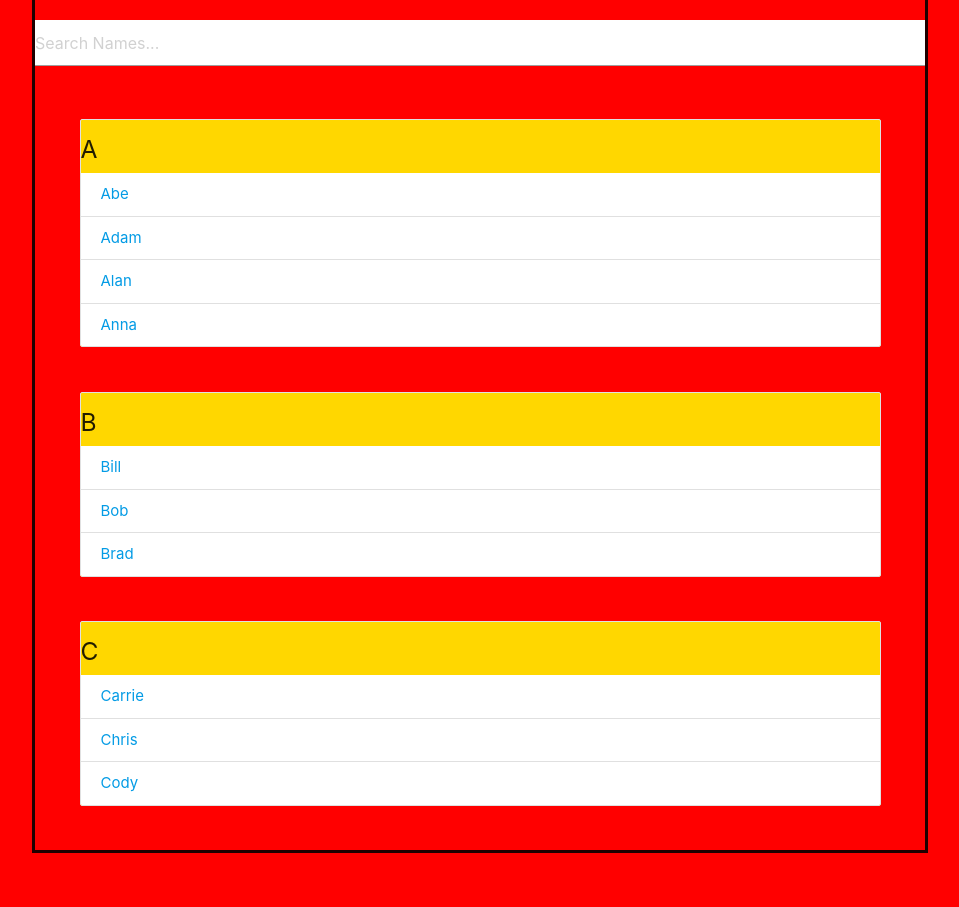
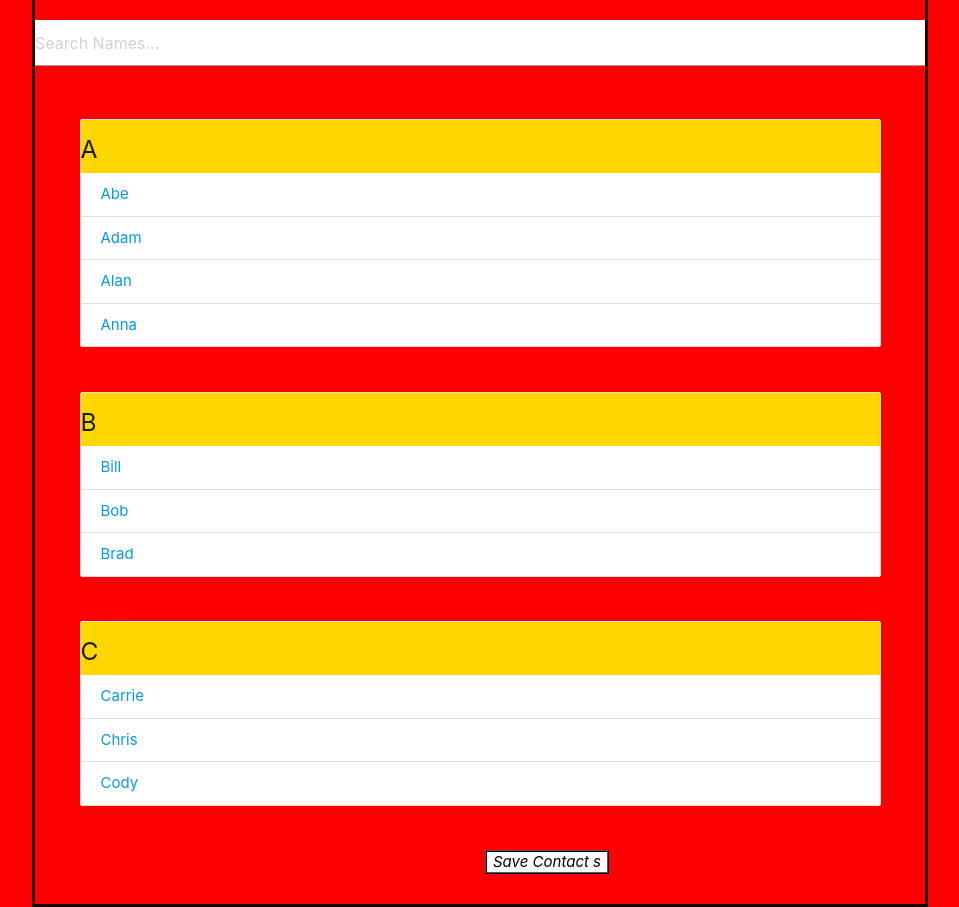
Before and after one commit to joshfaiso89/filterable-list, a plain HTML site: page jsMiniFilterableList/index.html in a window 1280 px wide. Shown: the part 119-1026 px from the top of the page, without its empty margins (160-1119 px from the left). Before the commit the page ends 972 px from the top, so only its background shows below. Drawn offline with nearby package versions, Linux system fonts and the light colour scheme.

Commit message:
save button w/ styling and initial logic

```diff
--- a/jsMiniFilterableList/index.html
+++ b/jsMiniFilterableList/index.html
@@ -64,10 +64,21 @@
                 <a href="#">Cody</a>
             </li>
         </ul>
+
+        <button class="button">
+            Save Contact s
+        </button>
     </div>
 
     <script>
         let filterInput = document.getElementById('filterInput');
+        let saveButton = document.getElementById('.button');
+
+        saveButton.addEventListener('click', saveButton);
+
+        function saveButton() {
+
+        }
 
         filterInput.addEventListener('keyup', filterNames);
 
--- a/jsMiniFilterableList/style.css
+++ b/jsMiniFilterableList/style.css
@@ -20,3 +20,16 @@ body {
     background-color: gold;
     margin: 5%;
 }
+
+.button {
+    background-color: white;
+    font-style: italic;
+    color: black;
+    box-sizing: border-box;
+    border-style: ridge;
+    box-shadow: black;
+    box-sizing: border-box;
+    justify-content: center;
+    margin-left: 450px;
+    margin-bottom: 30px;
+}
```
